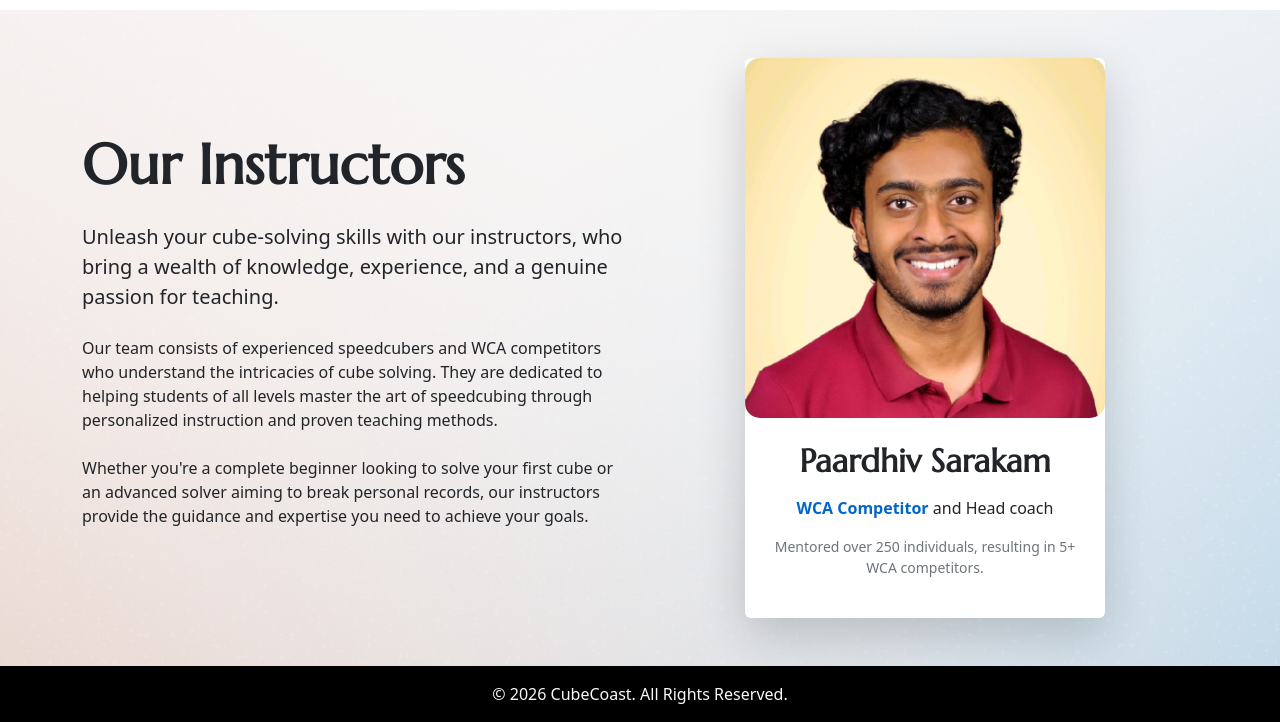
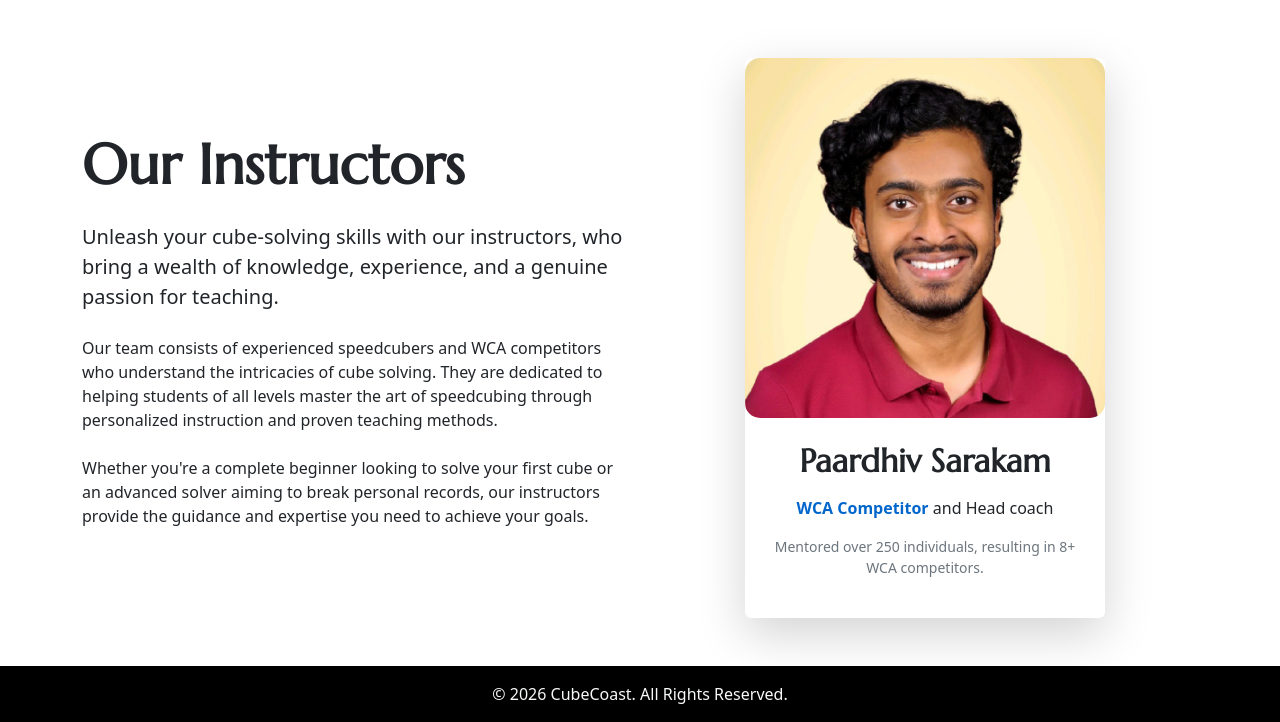
Before and after one commit to Paardhiv10/CubeCoast-Website, a website: page pages/instructors.html in a window 1280 px wide. Shown: the part 78-800 px from the top of the page. Drawn offline with nearby package versions, Linux system fonts and the light colour scheme; a script that the page names is missing.

Commit message:
minor ui fix (bg issues)

```diff
--- a/css/instructors.css
+++ b/css/instructors.css
@@ -13,11 +13,6 @@ body::before {
 .custom-google-text {
     font-family: 'Marcellus', serif;
     font-weight: bold;
-}
-
-.cust-bk {
-    background-image: url("../images/gggrain.svg");
-    background-size: cover;
 }
 
 .btn:hover {
--- a/pages/instructors.html
+++ b/pages/instructors.html
@@ -48,7 +48,7 @@
       </nav>
 
       <!-- Instructors Section -->
-      <section id="instructors" class="instructor-section p-5 bg-primary cust-bk">
+      <section id="instructors" class="instructor-section p-5 bg-white">
         <div class="container">
           <div class="row align-items-center">
             <!-- Text Content - Left Side -->
@@ -80,7 +80,7 @@
                       </a> and Head coach
                     </p>
                     <p class="text-muted small">
-                      Mentored over 250 individuals, resulting in 5+ WCA competitors.
+                      Mentored over 250 individuals, resulting in 8+ WCA competitors.
                     </p>
                   </div>
                 </div>
```
